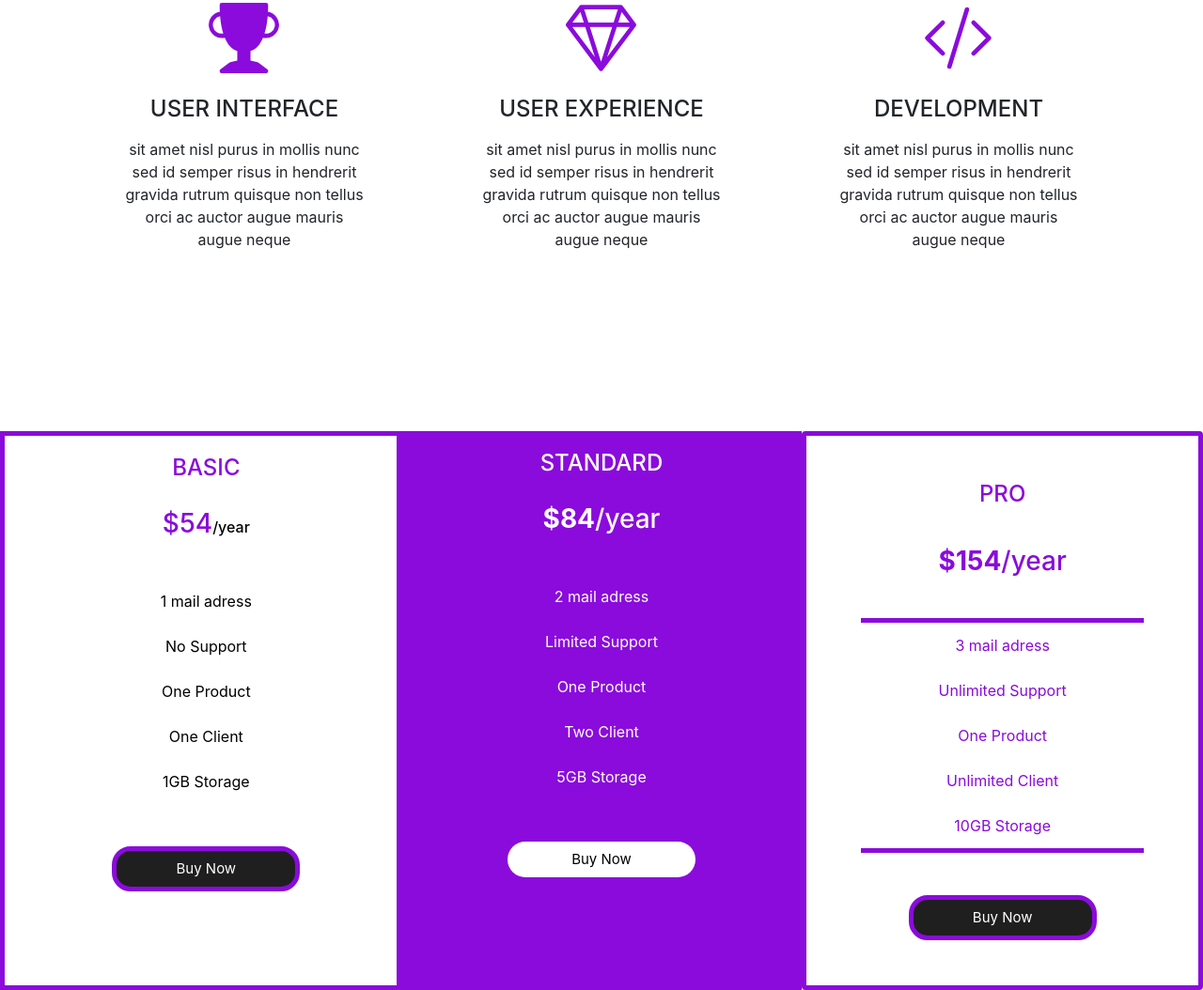
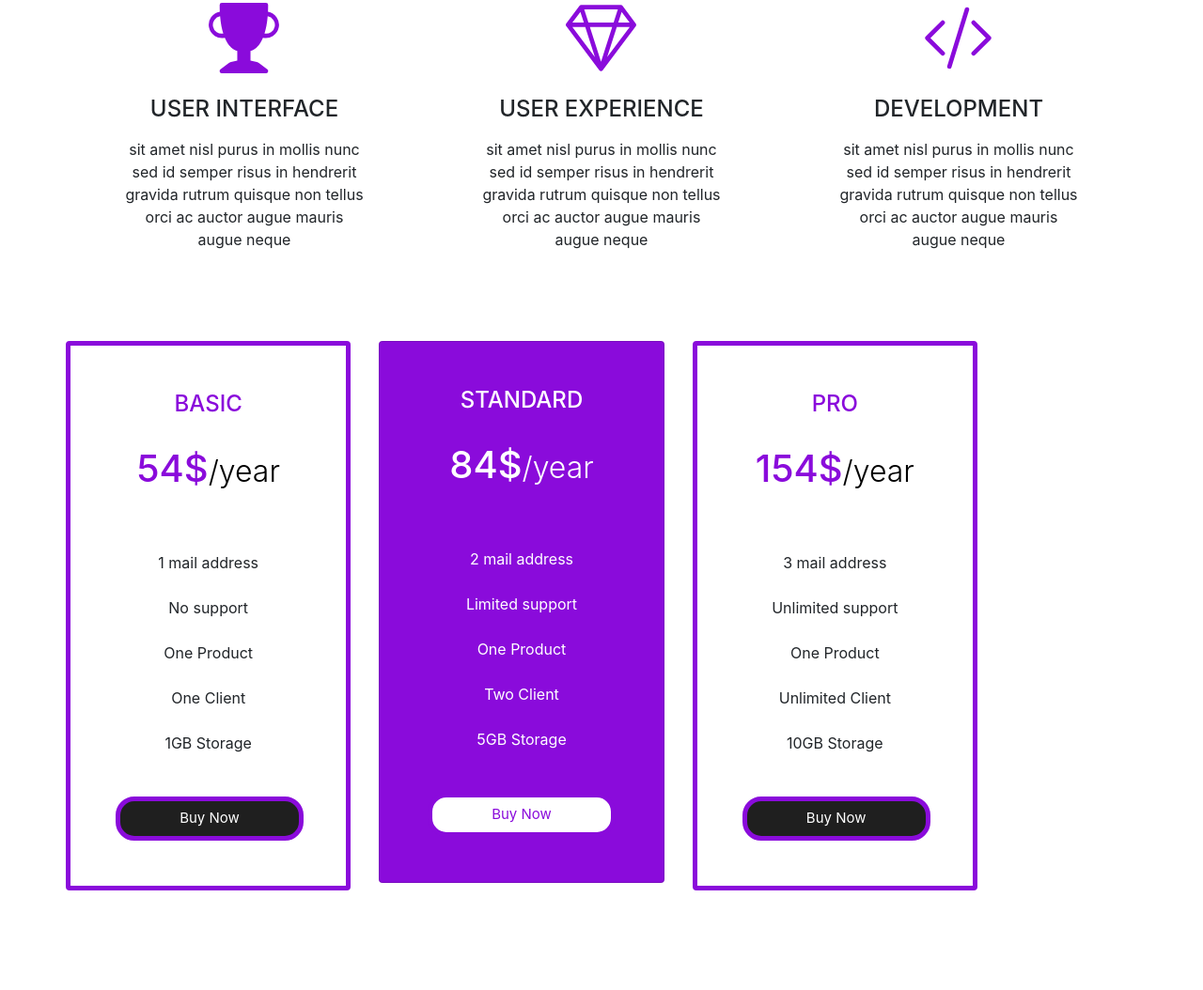
Before and after one commit to DangerNoodle32/BootstrapOpgave, a website: page index.html in a window 1280 px wide. Shown: the part 968-2022 px from the top of the page at 94% size. After the commit the page ends 1964 px from the top, so only its background shows below. Drawn offline with nearby package versions, Linux system fonts and the light colour scheme.

Commit message:
Cards ændret så position er korrekt i alle størrelser

```diff
--- a/index.html
+++ b/index.html
@@ -144,73 +144,80 @@ text-align: center;">
 <!-- container section2 end -->
 
 
-<div class="container-fluid" id="section3">
+<div class="container-fluid mt-5 container-lg" id="section3">
 
     <div class="row text-center">
 
-        <div class="lilla-txt card-body border border-style border-secondary col-12 pr-md-2 col-md-6 col-lg-4">
-
-            <h4 class="card-title"> BASIC </h4>
-
-            <h3 class=" mb-4 mt-1 card-subtitle mt-3">$54<span class="black-txt txt_reg">/year</span></h3>
-
-            <ul class="black-txt list-group list-group-flush">
-                <li class="list-group-item">1 mail adress</li>
-                <li class="list-group-item">No Support</li>
-                <li class="list-group-item">One Product</li>
-                <li class="list-group-item">One Client</li>
-                <li class="list-group-item">1GB Storage</li>
-            </ul>
+        <div class="row text-center">
+            <div class="col-sm-6 my-5 col-lg-4">
+                <div class="card border-style">
+                    <div class="card-body p-5">
+                        <h4 class="card-title lilla-txt"> BASIC </h4>
+                        <br>
+                        <h1 class="lilla-txt card-subtitle mb-3">54$<span class="black-txt small font-weight-light">/year</span></h1>
+                        <br>
+                        <p>1 mail address</p>
+                        <br>
+                        <p>No support</p>
+                        <br>
+                        <p>One Product</p>
+                        <br>
+                        <p>One Client</p>
+                        <br>
+                        <p>1GB Storage</p>
 
                         <div>
                             <a href="#" type="button" role="button" class="white-txt bg-dark p-2 border border-primary mt-5 text-center" style="width: 200px; font-size: 15px; border-width: 5px !important; border-radius: 20px;">Buy Now</a>
                         </div>
-
                     </div>
-
-
-
-        <div class="card-body col-12 col-md-6 col-lg-4 bg-primary white-txt">
-
-            <h4 class="card-title"> STANDARD </h4>
-
-            <h3 class=" mb-4 mt-1 card-subtitle mt-3"> <span class="font-weight-bolder">$84</span>/year</h3>
-
-            <ul class="list-group list-group-flush">
-                <li class="bg-primary list-group-item">2 mail adress</li>
-                <li class="bg-primary list-group-item">Limited Support</li>
-                <li class="bg-primary list-group-item">One Product</li>
-                <li class="bg-primary list-group-item">Two Client</li>
-                <li class="bg-primary list-group-item">5GB Storage</li>
-            </ul>
+                </div>
+            </div>
+            <div class="col-sm-6 my-5 col-lg-4">
+                <div class="card bg-primary">
+                    <div class="card-body p-5">
+                        <h4 class="card-title white-txt"> STANDARD </h4>
+                        <br>
+                        <h1 class="white-txt card-subtitle mb-3">84$<span class="white-txt small font-weight-light">/year</span></h1>
+                        <br>
+                        <p class="white-txt">2 mail address</p>
+                        <br>
+                        <p class="white-txt">Limited support</p>
+                        <br>
+                        <p class="white-txt">One Product</p>
+                        <br>
+                        <p class="white-txt">Two Client</p>
+                        <br>
+                        <p class="white-txt">5GB Storage</p>
 
                         <div>
-                <a href="#" type="button" role="button" class="btn-speciel p-2 border border-primary mt-5 text-center" style="width: 200px; font-size: 15px;  border-radius: 20px;">Buy Now</a>
+                            <a href="#" type="button" role="button" class="lilla-txt bg-white p-2 border border-primary mt-5 text-center" style="width: 200px; font-size: 15px; border-width: 5px !important; border-radius: 20px;">Buy Now</a>
                         </div>
-
                     </div>
-
-
-
-
-        <div class="lilla-txt card border-style border-primary p-5 col-12 col-md-6 mx-md-auto col-lg-4">
-
-            <h4 class="card-title"> PRO </h4>
-
-            <h3 class=" mb-4 mt-1 card-subtitle mt-3"> <span class="font-weight-bolder">$154</span>/year</h3>
-
-            <ul class="list-group list-group-flush">
-                <li class="list-group-item">3 mail adress</li>
-                <li class="list-group-item">Unlimited Support</li>
-                <li class="list-group-item">One Product</li>
-                <li class="list-group-item">Unlimited Client</li>
-                <li class="list-group-item">10GB Storage</li>
-            </ul>
+                </div>
+            </div>
+            <div class="col-sm-6 mx-md-auto col-lg-4 m-lg-auto">
+                <div class="card border-style">
+                    <div class="card-body p-5">
+                        <h4 class="card-title lilla-txt"> PRO </h4>
+                        <br>
+                        <h1 class="lilla-txt card-subtitle mb-3">154$<span class="black-txt small font-weight-light">/year</span></h1>
+                        <br>
+                        <p>3 mail address</p>
+                        <br>
+                        <p>Unlimited support</p>
+                        <br>
+                        <p>One Product</p>
+                        <br>
+                        <p>Unlimited Client</p>
+                        <br>
+                        <p>10GB Storage</p>
 
                         <div>
                             <a href="#" type="button" role="button" class="white-txt bg-dark p-2 border border-primary mt-5 text-center" style="width: 200px; font-size: 15px; border-width: 5px !important; border-radius: 20px;">Buy Now</a>
                         </div>
-
+                    </div>
+                </div>
+            </div>
         </div>
 
     </div>
```
Also changed, not shown: css/_myStyles.scss (line endings or trailing spaces), 1 other file. Lines whose indentation alone changed are shown as unchanged.
